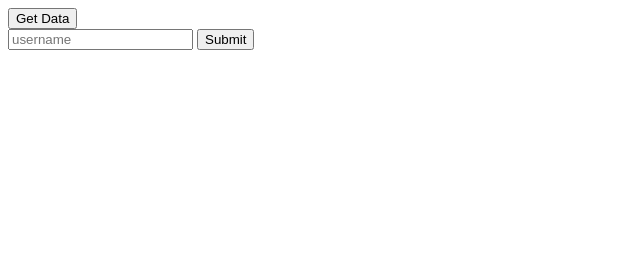
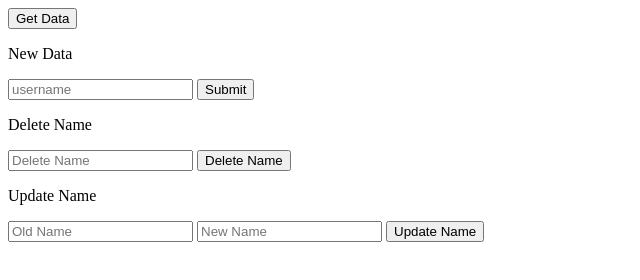
Before and after one commit to Angryquacker/API, a website: page test.html in a window 1280 px wide. Shown: the whole page, without its empty margins (0-640 px from the left). Drawn offline with nearby package versions, Linux system fonts and the light colour scheme.

Commit message:
Add files via upload

```diff
--- a/test.html
+++ b/test.html
@@ -13,6 +13,23 @@
             });
         }
 
+        function deleteData() {
+            let name = document.getElementById('dNa').value;
+            $.ajax({
+                url: `http://localhost:8081?name=${name}`,
+                type: "DELETE"
+            });
+        }
+
+        function updateData() {
+            let oldName = document.getElementById('oNa').value;
+            let newName = document.getElementById('nNa').value;
+            $.ajax({
+                url: `http://localhost:8081?name=${newName}&oName=${oldName}`,
+                type: "PUT"
+            });
+        }
+
         function newData() {
             let data = document.getElementById('na').value;
             $.post(`http://localhost:8081?name=${data}`);
@@ -22,9 +39,23 @@
     <body>
         <div id="name"></div>
         <button onclick="getData()">Get Data</button>
+        <p>New Data</p>
         <form onsubmit="newData()">
             <input type="text" placeholder="username" id="na">
             <button type="submit">Submit</button>
         </form>
+
+        <p>Delete Name</p>
+        <form onsubmit="deleteData()">
+            <input type="text" placeholder="Delete Name" id="dNa">
+            <button type="submit">Delete Name</button>
+        </form>
+
+        <p>Update Name</p>
+        <form onsubmit="updateData()">
+            <input type="text" placeholder="Old Name" id="oNa">
+            <input type="text" placeholder="New Name" id="nNa">
+            <button type="submit">Update Name</button>
+        </form>
     </body>
 </html>
```
Also changed, not shown: index.js (+27 -0 lines), 1 other file.
